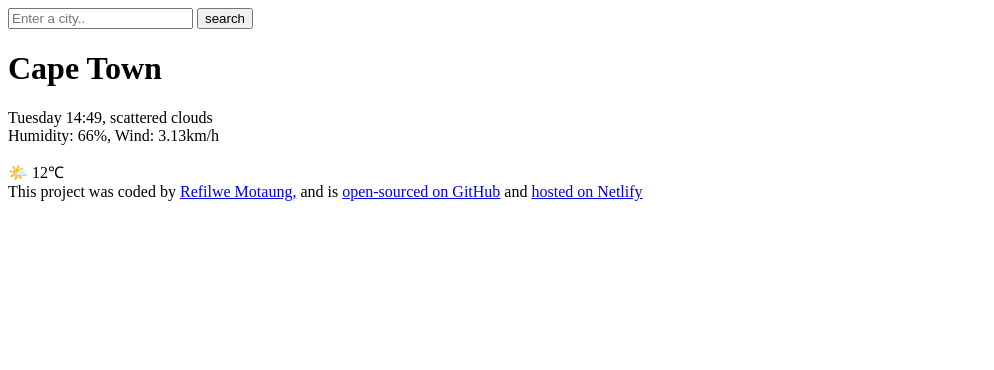
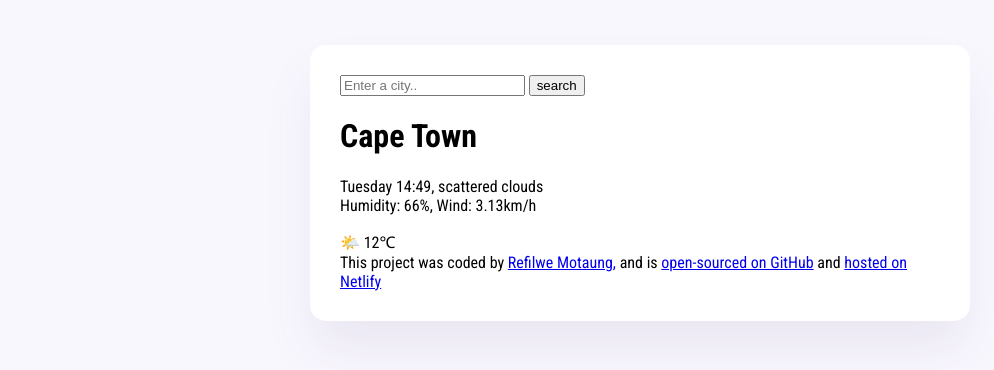
Before and after one commit to Mafifiza/Temperature-Check, a plain HTML site: page index.html in a window 1280 px wide. Shown: the whole page, without its empty margins (0-994 px from the left). Drawn offline with Linux system fonts and the light colour scheme.

Commit message:
Styled the main container and added custom fonts

```diff
--- a/index.html
+++ b/index.html
@@ -3,9 +3,17 @@
   <head>
     <meta charset="UTF-8" />
     <meta name="viewport" content="width=device-width, initial-scale=1.0" />
+    <link rel="preconnect" href="https://fonts.googleapis.com" />
+    <link rel="preconnect" href="https://fonts.gstatic.com" crossorigin />
+    <link
+      href="https://fonts.googleapis.com/css2?family=Roboto+Condensed:ital,wght@0,100..900;1,100..900&display=swap"
+      rel="stylesheet"
+    />
+    <link rel="stylesheet" href="src/index.css" />
     <title>Temperature Check</title>
   </head>
   <body>
+    <div class="weather-app">
       <header>
         <form>
           <input type="search" placeholder="Enter a city.." required />
@@ -36,5 +44,6 @@
         and
         <a href="https://temperature-checkz.netlify.app/"> hosted on Netlify</a>
       </footer>
+    </div>
   </body>
 </html>
--- /dev/null
+++ b/src/index.css
@@ -0,0 +1,13 @@
+body {
+  background-color: #f9f7fe;
+  font-family: "Roboto Condensed", sans-serif;
+}
+
+.weather-app {
+  background: white;
+  max-width: 600px;
+  margin: 45px auto;
+  padding: 30px;
+  box-shadow: 0 30px 50px rgba(65, 50, 100, 0.08);
+  border-radius: 16px;
+}
```
Lines whose indentation alone changed are shown as unchanged.
